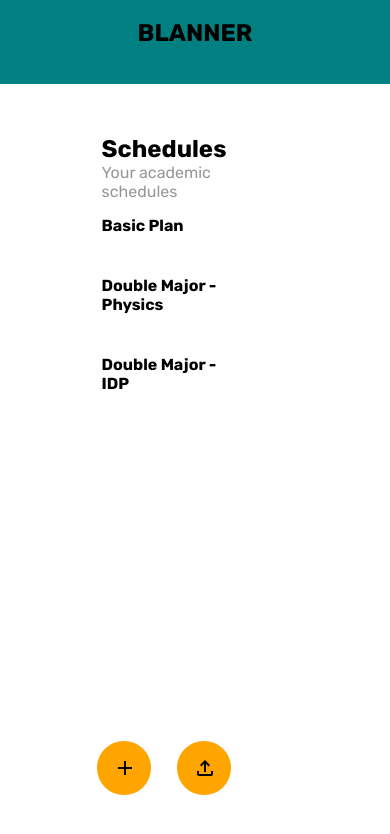
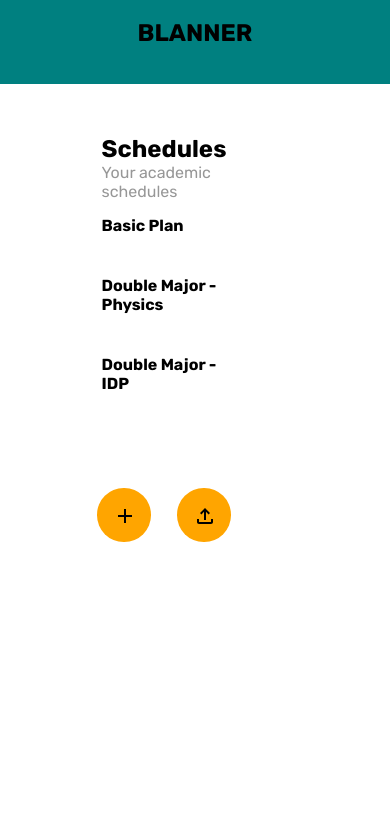
Before and after one commit to jittosan/planner-site, a Next.js app: page / in a window 390 px wide. Shown: the top 834 px of the page. Built offline with nearby package versions, Linux system fonts and the light colour scheme.

Commit message:
style main html using 100% instead of 100vw, to account for mobile platforms viewport adjustments

```diff
--- a/styles/globals.css
+++ b/styles/globals.css
@@ -2,6 +2,8 @@
 
 html,
 body {
+  height: 100%;
+  width: 100%;
   padding: 0;
   margin: 0;
   font-family: 'Rubik', cursive;
--- a/styles/home.module.scss
+++ b/styles/home.module.scss
@@ -1,8 +1,8 @@
 @import 'main';
 
 .container {
-    width: 100vw;
-    height: 100vh;
+    width: 100%;
+    height: 100%;
     display: grid;
     grid-template-columns: 1fr;
     grid-template-rows: 10vh 1fr;
```
